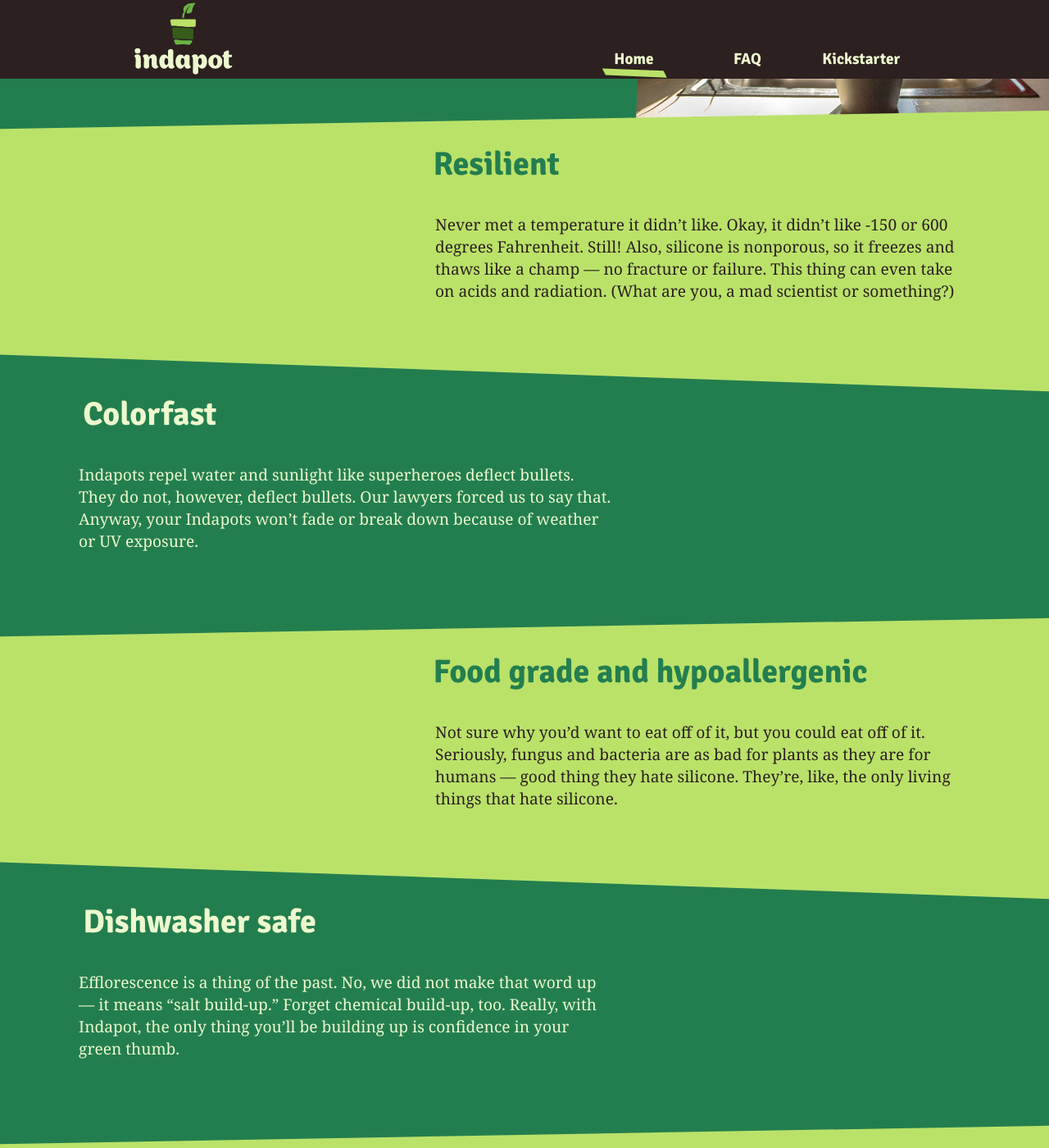
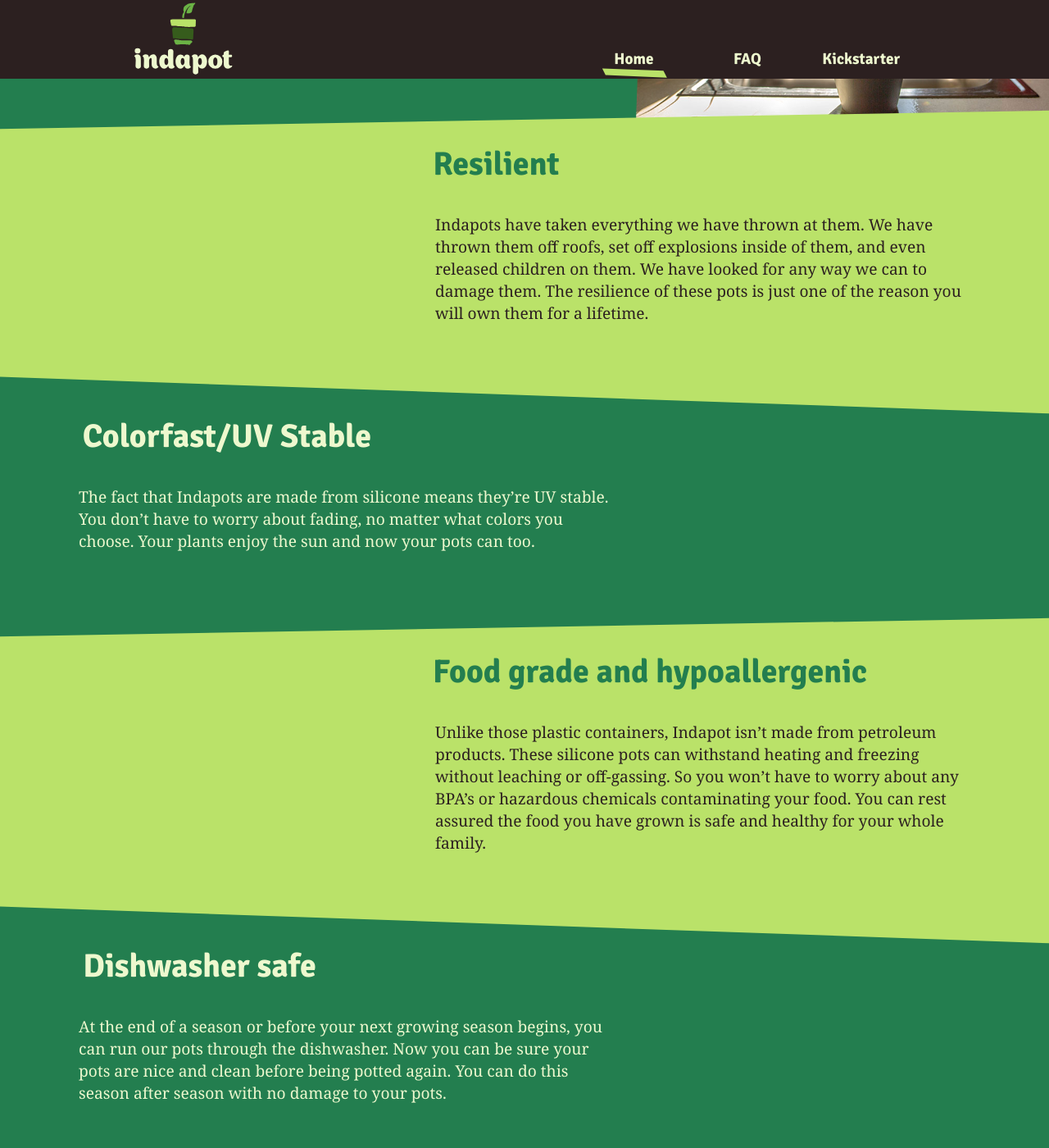
Before and after one commit to kbatson/indapot, a Jekyll site: the page built from indapot/index.md, in a window 1280 px wide and 1400 px high, scrolled down 2773 px. Shown: the whole window at 82% size. Built offline with Jekyll 4.4.1, drawn with Linux system fonts in a browser that asks for light colours; nearby versions of some CDN libraries; some of the changed text lies outside the part shown.

Commit message:
Update from Forestry.io Kyle Batson updated indapot/index.md

```diff
--- a/indapot/index.md
+++ b/indapot/index.md
@@ -15,72 +15,89 @@ intro: "<p>Horticulture hasn’t changed much in, oh, a couple of millenia. Neit
   puns are going to come hot and fast.)</p>"
 benefits_better:
 - title: Unbreakable
-  content: No more shattered dreams and tear-soaked soil. Under normal (and most abnormal)
-    use, these suckers will not crack, tear, warp, or fail.
+  content: Because Indapots are made from silicone, this makes them virtually unbreakable.
+    Crush them, drop them, run them over with a car or drop them off a roof and these
+    pots will bounce right back. These pots can take about anything and look great
+    doing it. These pots will never fail you and you will own them for a lifetime.
   image: assets/images/photo-3.jpg
 - title: Lightweight
-  content: You’ll be happy to lug your plant buddies around. Seriously, you could
-    comfortably wear an Indapot as a helmet. Devo, call us!
+  content: When compared to clay and terra-cotta pots, Indapots are about 60% lighter.
+    Expect less strain on your back when moving plants around.
   image: assets/images/photo-4.jpg
 - title: Pliable
-  content: Cram this thing wherever. Yeah, that’s kind of a dare. It’ll bounce right
-    back to the same shape you first fell in love with. Pot-shaped.
+  content: The fact that you can flex Indapots means you will be able to remove plants
+    from them with ease. Being pliable is also a reason that these pots will never
+    break on you.
   image: assets/images/photo-6.jpg
 - title: Rigid
-  content: Once you fill it, you won’t spill it. Hey, that rhymed! We’ve calibrated
-    the tensile strength of our Indapots to perfection, because we like doing that
-    sort of thing.
+  content: Even though these pots can be flexed, they have been designed to stay as
+    rigid as you need to stand up to the weight of gardening. We used a silicone that
+    will both flex and hold up to weight.
   image: assets/images/photo-7.jpg
 - title: Resilient
-  content: Never met a temperature it didn’t like. Okay, it didn’t like -150 or 600
-    degrees Fahrenheit. Still! Also, silicone is nonporous, so it freezes and thaws
-    like a champ — no fracture or failure. This thing can even take on acids and radiation.
-    (What are you, a mad scientist or something?)
+  content: Indapots have taken everything we have thrown at them. We have thrown them
+    off roofs, set off explosions inside of them, and even released children on them.
+    We have looked for any way we can to damage them. The resilience of these pots
+    is just one of the reason you will own them for a lifetime.
   image: ''
-- title: Colorfast
-  content: Indapots repel water and sunlight like superheroes deflect bullets. They
-    do not, however, deflect bullets. Our lawyers forced us to say that. Anyway, your
-    Indapots won’t fade or break down because of weather or UV exposure.
+- title: Colorfast/UV Stable
+  content: The fact that Indapots are made from silicone means they’re UV stable.
+    You don’t have to worry about fading, no matter what colors you choose. Your plants
+    enjoy the sun and now your pots can too.
   image: ''
 - title: Food grade and hypoallergenic
-  content: Not sure why you’d want to eat off of it, but you could eat off of it.
-    Seriously, fungus and bacteria are as bad for plants as they are for humans —
-    good thing they hate silicone. They’re, like, the only living things that hate
-    silicone.
+  content: Unlike those plastic containers, Indapot isn’t made from petroleum products.
+    These silicone pots can withstand heating and freezing without leaching or off-gassing.
+    So you won’t have to worry about any BPA’s or hazardous chemicals contaminating
+    your food. You can rest assured the food you have grown is safe and healthy for
+    your whole family.
   image: ''
 - title: Dishwasher safe
-  content: Efflorescence is a thing of the past. No, we did not make that word up
-    — it means “salt build-up.” Forget chemical build-up, too. Really, with Indapot,
-    the only thing you’ll be building up is confidence in your green thumb.
+  content: At the end of a season or before your next growing season begins, you can
+    run our pots through the dishwasher.  Now you can be sure your pots are nice and
+    clean before being potted again. You can do this season after season with no damage
+    to your pots.
   image: ''
 - title: Recyclable
-  content: This Indapot will be with you for the long haul. But if the prospect of
-    an eternity spent with a planter freaks you out, cut it up into pot holders, or
-    send it to the farm (i.e. a silicone recycling facility).
+  content: 'Like most all silicone products, Indapots are recyclable. With their extremely
+    long life, you will probably never get rid of these pots. But if you do for some
+    reason, they can be recycled. If your local facility doesn’t recycle silicone,
+    then you can always send them back to us and we will either recycle them, or donate
+    them to schools for future use. '
   image: ''
 - title: Not plastic and not clay
-  content: In the end, it’s as simple as that, right? Plastic is gross — BPA, PVC,
-    phthalates — and clay is crap. Sorry, we’re just really worked up about junky
-    pottery. Not your pottery artwork, though. It’s great, honest.
+  content: Indapots cover the needs of gardeners in a multitude of ways. They are
+    60% lighter than clay pots. So there is no need to hurt your back when moving
+    them around. But they still have the rigidity needed to hold shape when moving
+    them so not to damage your roots. But they will also flex when forced so transplanting
+    is a cinch. Unlike clay pots these pots will never fade.
   image: ''
 benefits_great:
 - title: A variety of sizes and shapes
-  content: Grow that cute little succulent or your next tomato plant monstrosity.
-    We’ve got a size for every plant project.
+  content: Indapot offers a number of sizes and shapes of pots to fill all your gardening
+    needs. Take a look at our catalog of pots and saucers and find the ones that are
+    right for you.
   image: ''
 - title: Multiple colors
-  content: Match your outdoor décor or get really weird and go clear. (Actually, there
-    are plenty of practical benefits to clear planters, but it’s still kind of strange.)
+  content: Indapots are offered in multiple colors to fit your garden or house color
+    pallet. If you are ordering a large enough amount we can even make them in custom
+    colors for you.
   image: ''
 - title: Imprinted soil guide
-  content: Throw together your own ideal potting mix, you nerd — the ratios are right
-    inside your Indapot. Is that level of DIY just TMI for you? Don’t worry, the store-bought
-    stuff won’t hurt its feelings.
+  content: As a teaching tool we have designed our pots to make it easy to get the
+    correct soil for all your needs. Just follow the guide on the inside of the pots
+    to get your mix just right.
   image: ''
-- title: Sales support gardening in schools
-  content: Children already get their hands dirty. Indapots gives growing growers
-    the a good reason to. After all, they’ll be the gardeners of the future — a future
-    where they’ll fly to their moon gardens on rocket ships piloted by robots.
+- title: Extreme working temperature
+  content: 'With a working temperature of -80 – 450 degrees, Indapots will handle
+    even the most extreme environments. If you live in a hot desert, no problem. If
+    you’re living in the artic, they can handle that too. '
+  image: ''
+- title: Sales support gardening in schools / Donations to kids gardening
+  content: At Indapot, we believe in giving back to promote gardening for kids. We
+    will give 10% of our profits every year to Kids Gardening to help support their
+    mission of expanding gardening programs in schools. Being a conscientious company
+    iss part of our mission from the start.
   image: ''
 
 ---
```
